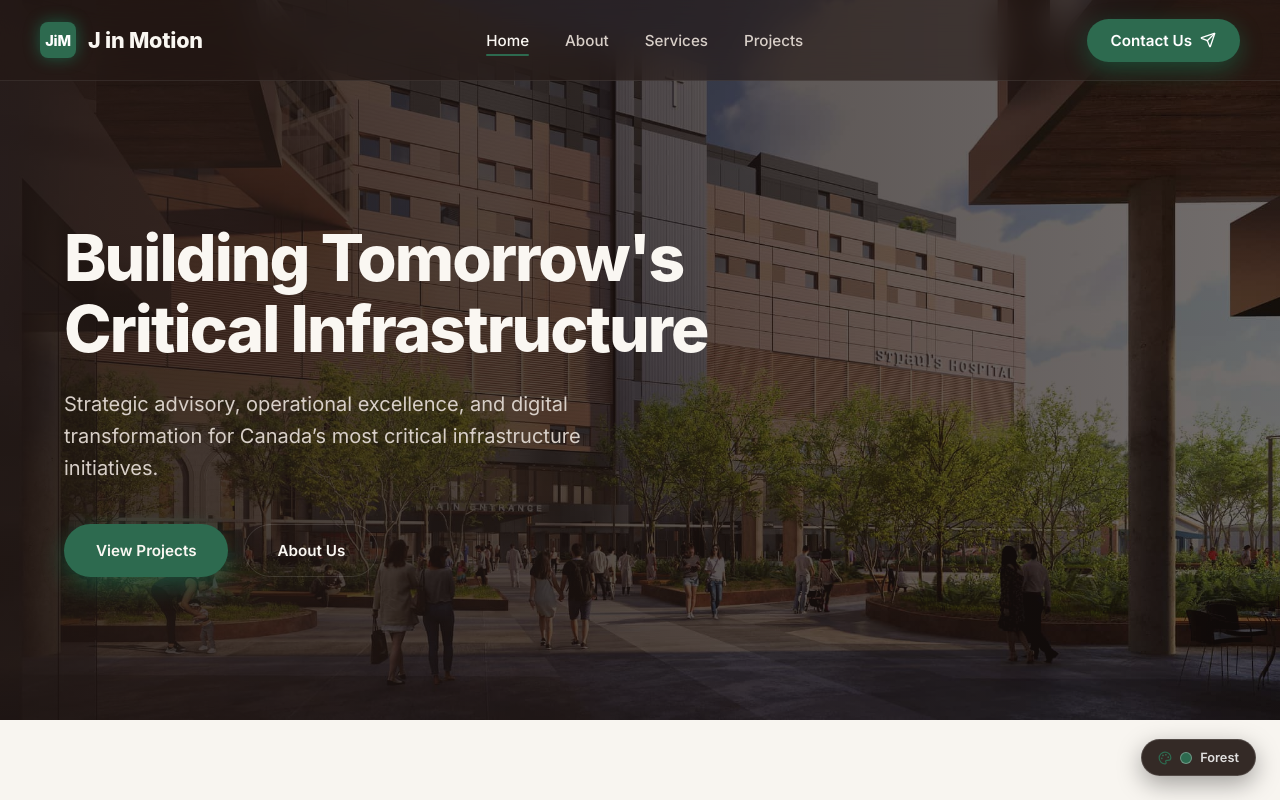
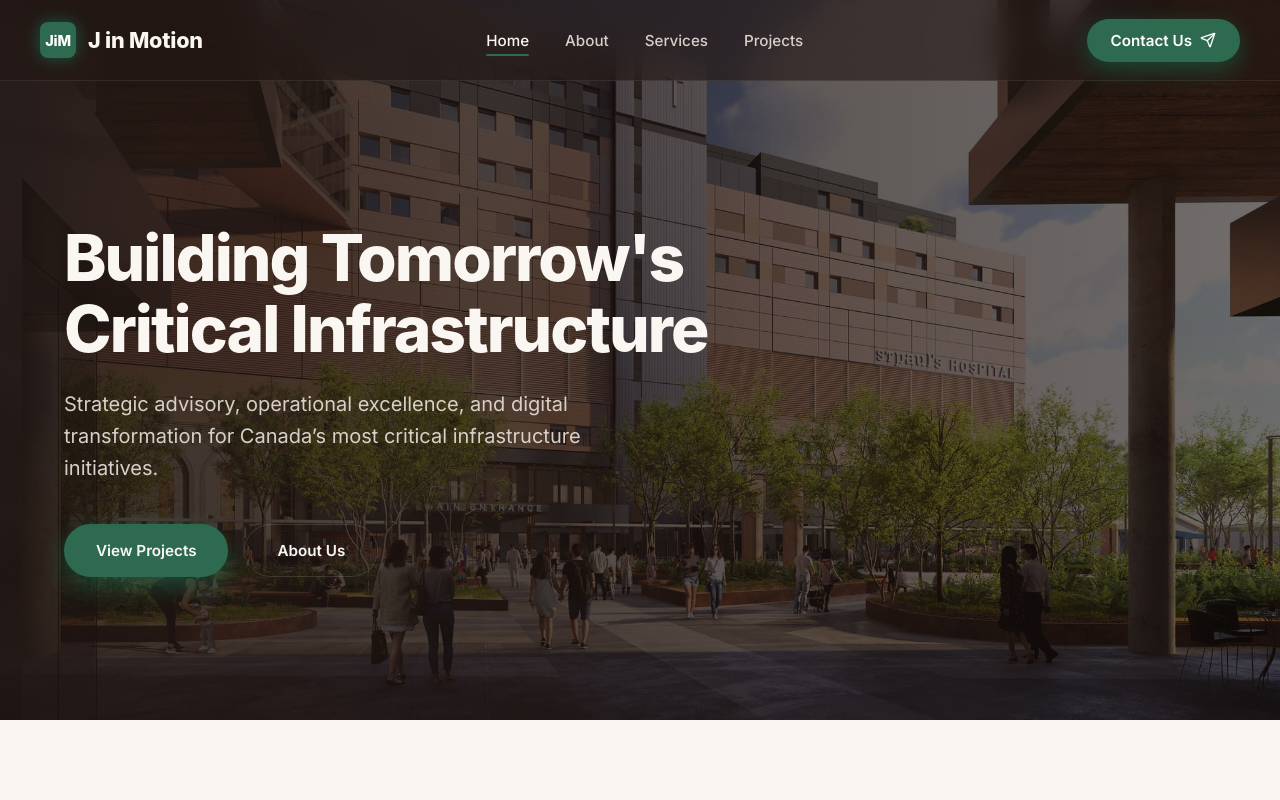
Before and after one commit to cameronyeeping/jinmotion-site, a React (Vite) app: page / in a window 1280 px wide. Shown: the top 800 px of the page. Built offline with nearby package versions, Linux system fonts and the light colour scheme.

Commit message:
remove debug button

```diff
--- a/src/App.jsx
+++ b/src/App.jsx
@@ -3,7 +3,6 @@ import { BrowserRouter, Routes, Route } from 'react-router-dom'
 import Header from './components/Header'
 import Footer from './components/Footer'
 import ContactModal from './components/ContactModal'
-import DebugThemeToggle from './components/DebugThemeToggle'
 import HomePage from './pages/HomePage'
 import AboutPage from './pages/AboutPage'
 import ProjectsPage from './pages/ProjectsPage'
@@ -33,7 +32,6 @@ function App() {
       </main>
       <Footer />
       <ContactModal isOpen={isContactOpen} onClose={closeContact} />
-      <DebugThemeToggle />
     </BrowserRouter>
   )
 }
```
Also changed, not shown: 3 other files (tests, documents, lock files or other folders).
